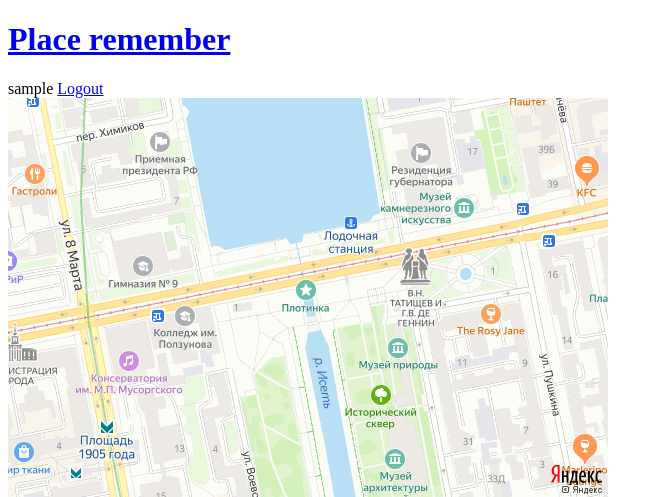
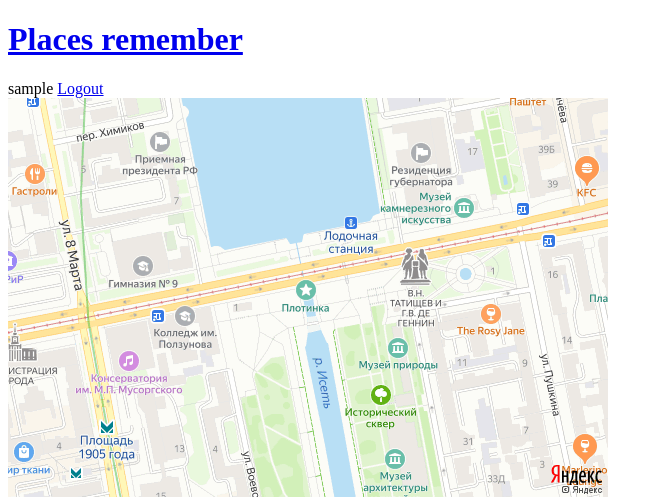
Before and after one commit to sda97ghb/interesnee_places_remember, a Django app: page /memories/new in a window 1280 px wide. Shown: the top 497 px of the page, without its empty margins (0-663 px from the left). Run offline with Django 3.2, Linux system fonts and the light colour scheme; the visitor is signed in with stand-in values (Sample User, id 1).

Commit message:
Fix typo

```diff
--- a/places_remember/templates/places_remember/base.html
+++ b/places_remember/templates/places_remember/base.html
@@ -9,7 +9,7 @@
 <body>
 <header>
 {% block header %}
-    <h1><a href="{% url 'places_remember:index' %}">Place remember</a></h1>
+    <h1><a href="{% url 'places_remember:index' %}">Places remember</a></h1>
     {% if user.is_authenticated %}
         {{ user.username }}
         <a href="{% url 'account_logout' %}">Logout</a>
```
